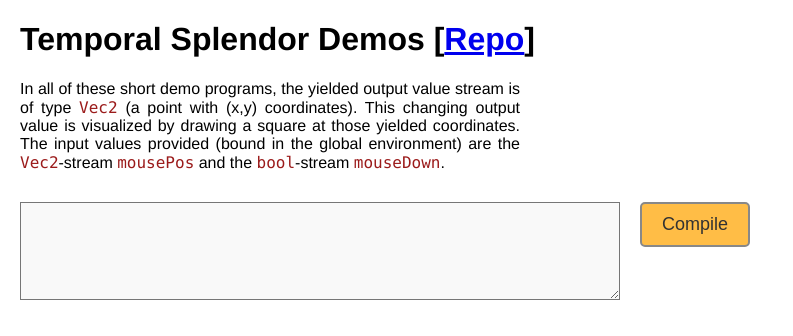
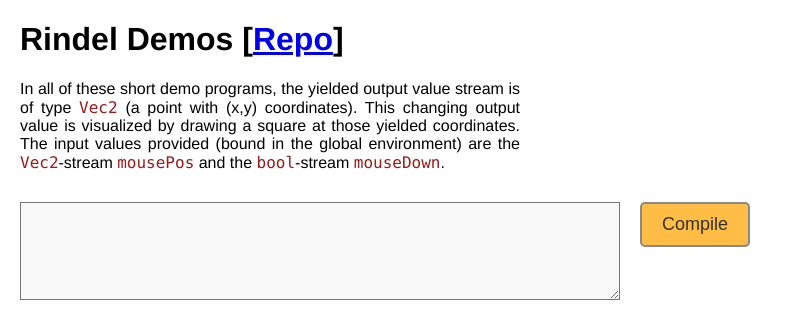
Before and after one commit to rsimmons/rindel, a website: page demo/public/index.html in a window 1280 px wide. Shown: the whole page, without its empty margins (0-793 px from the left). Drawn offline with Linux system fonts and the light colour scheme.

Commit message:
Rename from "temporal splendor" to rindel

```diff
--- a/compiler/package.json
+++ b/compiler/package.json
@@ -1,5 +1,5 @@
 {
-  "name": "temporal-splendor-compiler",
+  "name": "rindel-compiler",
   "version": "0.0.0",
   "description": "",
   "main": "index.js",
--- a/demo/package.json
+++ b/demo/package.json
@@ -1,5 +1,5 @@
 {
-  "name": "temporal-splendor-demo",
+  "name": "rindel-demo",
   "version": "0.0.0",
   "private": true,
   "description": "",
--- a/demo/public/index.html
+++ b/demo/public/index.html
@@ -2,12 +2,12 @@
 <html>
 <head>
   <meta charset="utf-8">
-  <title>Temporal Splendor Demos</title>
+  <title>Rindel Demos</title>
   <link href="main.css" rel="stylesheet" type="text/css">
 </head>
 <body>
 <div id="main">
-  <h1>Temporal Splendor Demos [<a href="https://github.com/rsimmons/temporal-splendor/">Repo</a>]</h1>
+  <h1>Rindel Demos [<a href="https://github.com/rsimmons/rindel/">Repo</a>]</h1>
   <p id="explanation">
     In all of these short demo programs, the yielded output value stream is of type <span class="inline-code">Vec2</span> (a point with (x,y) coordinates). This changing output value is visualized by drawing a square at those yielded coordinates. The input values provided (bound in the global environment) are the <span class="inline-code">Vec2</span>-stream <span class="inline-code">mousePos</span> and the <span class="inline-code">bool</span>-stream <span class="inline-code">mouseDown</span>.
   </p>
--- a/runtime/package.json
+++ b/runtime/package.json
@@ -1,5 +1,5 @@
 {
-  "name": "temporal-splendor-runtime",
+  "name": "rindel-runtime",
   "version": "0.0.0",
   "description": "",
   "main": "index.js",
```
Also changed, not shown: README.md, 3 other files.
